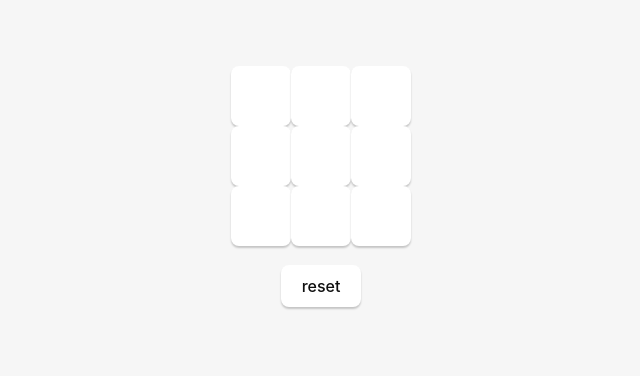
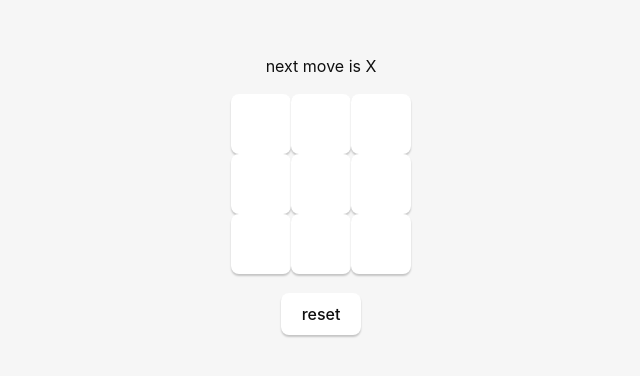
Before and after one commit to innermond/tictactoe, a React (Vite) app: page / in a window 1280 px wide. Shown: the part 212-588 px from the top of the page, without its empty margins (319-959 px from the left). Built offline with nearby package versions, Linux system fonts and the light colour scheme.

Commit message:
add: who is next at moving + new component Message that gulped old WinnerIs

```diff
--- a/src/App.jsx
+++ b/src/App.jsx
@@ -1,4 +1,4 @@
-import { WinnerIs, Board, History } from "./components";
+import { Message, Board, History } from "./components";
 import useGameState from "./state";
 import { useState } from "react";
 import "./App.css";
@@ -6,6 +6,7 @@ import "./App.css";
 const Game = () => {
   const [won, setWon] = useState(null);
   const { state, current, setHistory, setPos, setWinnerIs } = useGameState();
+  const xo = state.pos % 2 === 0 ? "X" : "O";
 
   const onclick = (i) => {
     console.log("square clicked");
@@ -13,7 +14,6 @@ const Game = () => {
 
     if (current[i] !== null) return;
     if (state.winnerIs !== null) return;
-    const xo = state.pos % 2 === 0 ? "X" : "O";
     console.log(state.pos);
     const fresh = [...current];
     fresh[i] = xo;
@@ -44,7 +44,7 @@ const Game = () => {
   }
 
   return <div className="container">
-    <WinnerIs winnerIs={state.winnerIs} />
+    <Message winnerIs={state.winnerIs} xo={xo} />
     <Board current={current} onclick={onclick} won={won} />
     <History history={state.history} onjump={onjump} />
   </div>
--- a/src/components.jsx
+++ b/src/components.jsx
@@ -1,7 +1,10 @@
-const WinnerIs = ({ winnerIs }) => (winnerIs && <p className="winner">winner is {winnerIs}</p>);
+const Message = ({ winnerIs, xo }) => (winnerIs ?
+  <p className="winner">winner is {winnerIs}</p> :
+  <p>{`next move is ${xo}`}</p>
+);
 const History = ({ history, onjump }) => {
   return (<div className="row">{history.length > 0 && history.map((_, i) => <button key={i} onClick={() => onjump(i)}>{i > 0 ? `step ${i}` : "reset"}</button>)}</div>)
 };
 
-export { WinnerIs, History };
+export { Message, History };
 export { default as Board } from "./board-component";
```
